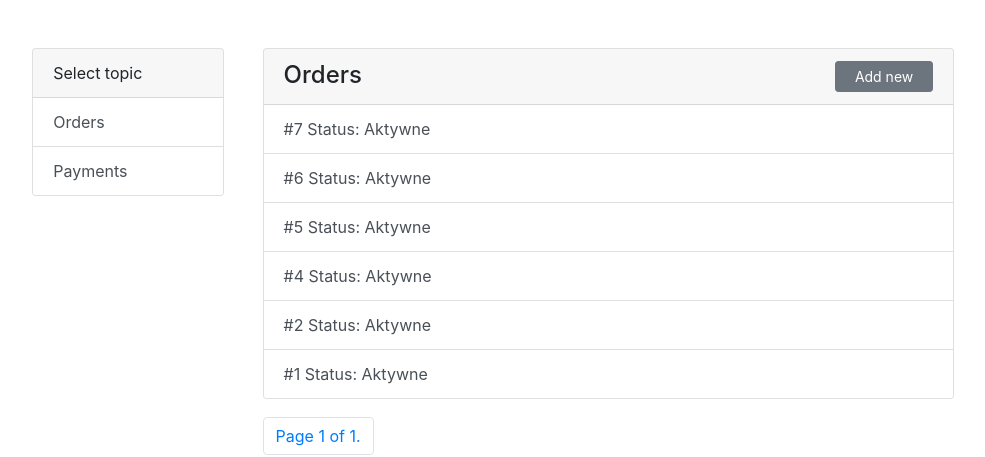
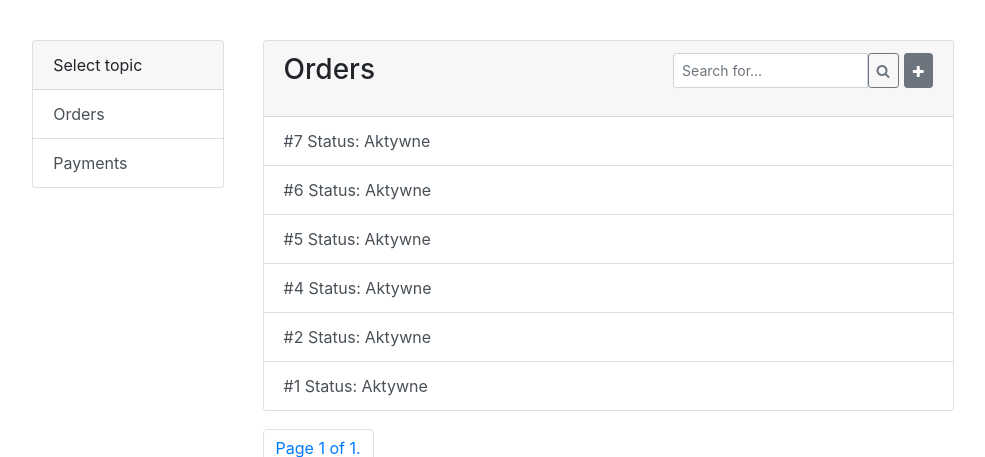
Before and after one commit to Endrju00/ShopManager, a Django app: page /orders/ in a window 1280 px wide. Shown: the part 56-513 px from the top of the page, without its empty margins (147-1132 px from the left). Run offline with Django 3.2, Linux system fonts and the light colour scheme; data comes from the database, SQL or seed files in the repository.

Commit message:
Update style

```diff
--- a/project/products/templates/products/wholesaler_detail.html
+++ b/project/products/templates/products/wholesaler_detail.html
@@ -4,8 +4,8 @@
     <div style="width: 90%; margin-left: 5%; font-size:1.2rem;">
         <div class="card" style="width: 80%; margin-left: 10%;">
             <div class="card-header">
-              <a href="delete/" class="btn btn-danger" style="float: right; width: 15%; margin-top: 1%;"> Delete </a>
-              <a href="update/" class="btn btn-primary" style="float: right; width: 15%; margin-right: 2%; margin-top: 1%;"> Update </a>
+              <a href="delete/" class="btn btn-danger" style="float: right; margin-top: 1%;"><span class="fa fa-trash"></span></a>
+              <a href="update/" class="btn btn-primary" style="float: right; margin-right: 2%; margin-top: 1%;"><span class="fa fa-pencil"></span></a>
               <h1 class="card-title">Wholesaler</h1>
             </div>
             <div class="card-body">
--- a/project/templates/base.html
+++ b/project/templates/base.html
@@ -17,7 +17,7 @@
 
 </head>
 <body style="overflow-y: auto;">
-    <nav class="navbar navbar-expand-lg navbar-light bg-light">
+    <nav class="navbar navbar-expand-lg navbar-light bg-light fixed-top">
         <div class="container-fluid" style="width: 80%; margin-left: 10;">
             <a class="navbar-brand" href="{% url 'homepage' %}">Shop Manager</a>
             <button class="navbar-toggler" type="button" data-toggle="collapse" data-target="#navbarNavAltMarkup" aria-controls="navbarNavAltMarkup" aria-expanded="false" aria-label="Toggle navigation">
@@ -33,7 +33,7 @@
             </div>
             </div>
         </div>
-    </nav>
+    </nav><br><br>
 
     <div class="content" style="width: 80%; margin-left: 10%;"><br><br>
         <div style="width: 100%">
--- a/project/templates/delete_form.html
+++ b/project/templates/delete_form.html
@@ -8,7 +8,7 @@
         <form method="post">{% csrf_token %}
             {{ form|crispy }}
             <h4 class="font-weight-light">Are you trying to delete object named "{{ object }}"?</h4>
-            <input class='btn btn-danger btn-lg' type="submit" value="Confirm" style="width: 100%;">
+            <input class='btn btn-danger btn-lg' type="submit" value="Yes, I want to do it." style="width: 100%;">
         </form>
     </div>
 {% endblock %}
--- a/project/templates/list.html
+++ b/project/templates/list.html
@@ -1,8 +1,12 @@
 <div class="card" style="width: 75%; margin-left: 25%;">
     <ul class="list-group list-group-flush">
         <div class="card-header">
-            <h4 style="margin-bottom: 0; float: left;">{{ name }}</h4>
-            <a href="create/" class="btn btn-sm btn-secondary" style="float: right; width: 15%;"> Add new </a>
+            <h3 style="margin-bottom: 0; float: left;">{{ name }}</h3>
+            <div class="input-group mb-3" style="width: 40%; height:20%; float:right;">
+                <input type="text" class="form-control btn-sm" placeholder="Search for..." aria-label="Recipient's username" aria-describedby="button-addon2">
+                <button class="btn btn-outline-secondary btn-sm" type="button" id="button-addon2"><span class="fa fa-search"></span></button>
+                <a href="create/" class="btn btn-sm btn-secondary" style="float: right; margin-left: 2%;"><span class="fa fa-plus" style="margin-top: 7px;"></span></a>
+            </div>
           </div>
         {% for obj in object_list %}
             {% if name == 'Products' %}
```
